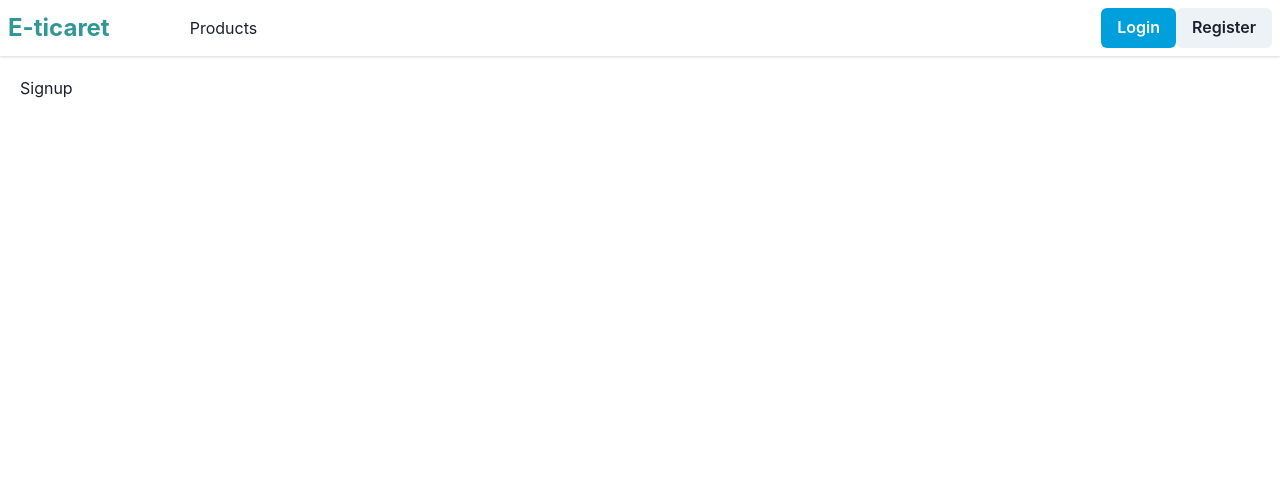
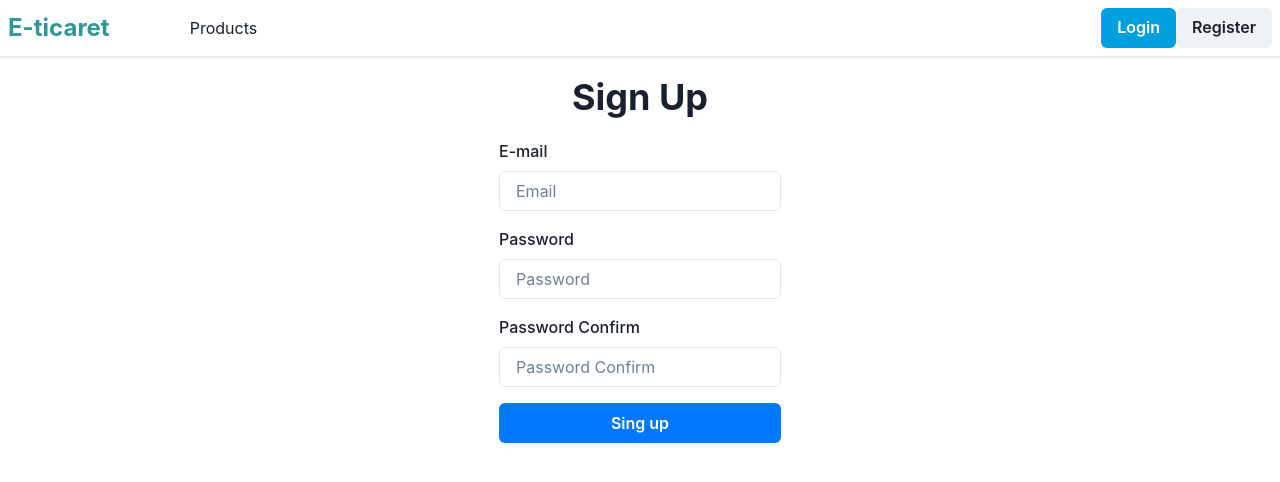
Before and after one commit to ferhatkplnn/e-ticaret-react-app, a React (Create React App) app: page /signup in a window 1280 px wide. Shown: the top 482 px of the page. Built offline with nearby package versions, Linux system fonts and the light colour scheme.

Commit message:
feat: Design SignUp page for user registration
Changes:
- Created SingUp page with user-friendly design for registrarion

```diff
--- a/src/pages/Auth/Signup/index.js
+++ b/src/pages/Auth/Signup/index.js
@@ -1,7 +1,50 @@
+import {
+  Box,
+  Button,
+  Flex,
+  FormControl,
+  FormLabel,
+  Heading,
+  Input,
+} from "@chakra-ui/react";
 import React from "react";
 
 function Signup() {
-  return <div>Signup</div>;
+  return (
+    <Flex textAlign="center" width="full" justifyContent="center">
+      <Box>
+        <Box textAlign="center">
+          <Heading>Sign Up</Heading>
+        </Box>
+        <Box my="5" textAlign="left">
+          <form>
+            <FormControl>
+              <FormLabel>E-mail</FormLabel>
+              <Input placeholder="Email" name="email" type="email" />
+            </FormControl>
+
+            <FormControl mt="4">
+              <FormLabel>Password</FormLabel>
+              <Input placeholder="Password" name="password" type="password" />
+            </FormControl>
+
+            <FormControl mt="4">
+              <FormLabel>Password Confirm</FormLabel>
+              <Input
+                placeholder="Password Confirm"
+                name="passwordConfirm"
+                type="password"
+              />
+            </FormControl>
+
+            <Button w="full" colorScheme="messenger" mt="4" type="submit">
+              Sing up
+            </Button>
+          </form>
+        </Box>
+      </Box>
+    </Flex>
+  );
 }
 
 export default Signup;
```
